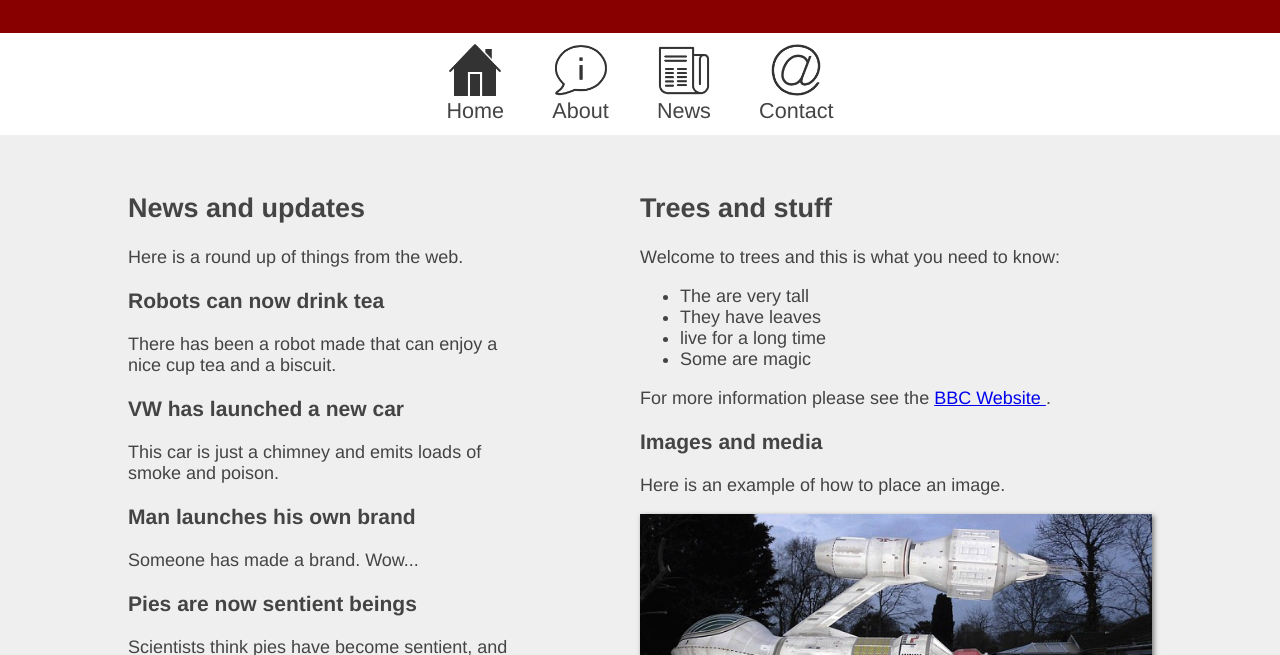
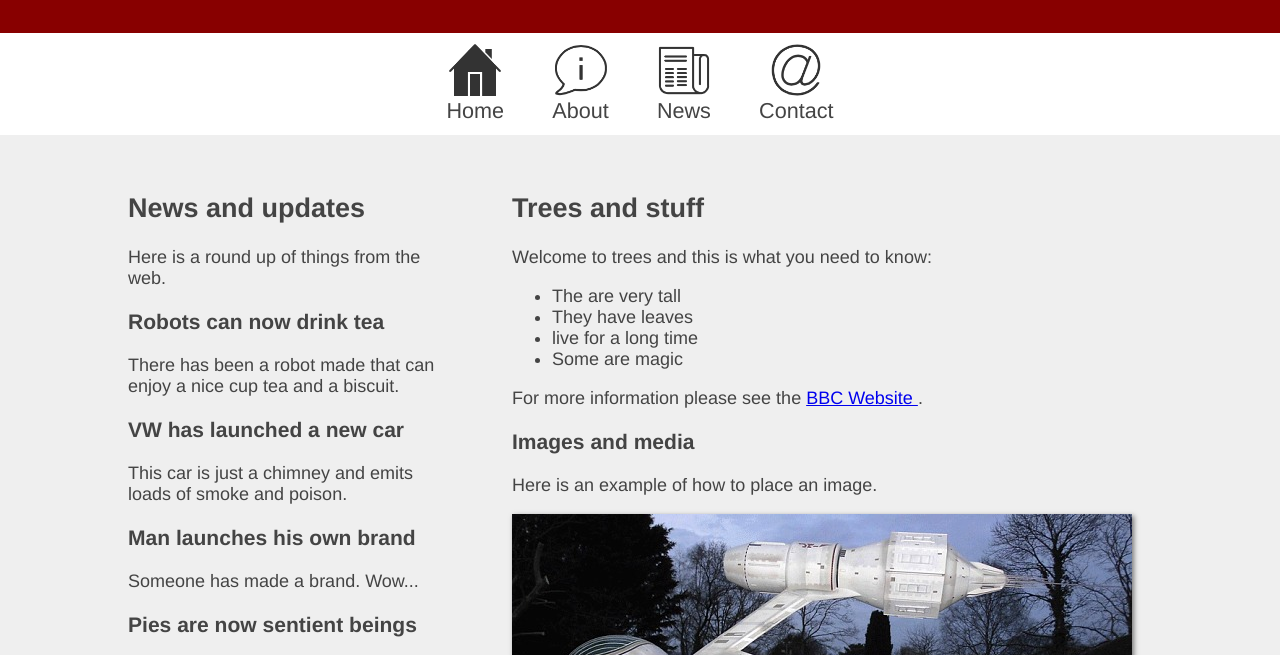
Before and after one commit to GLBaird/haymarketseptember24, a plain HTML site: page work/index.html in a window 1280 px wide. Shown: the part 132-787 px from the top of the page. Drawn offline with Linux system fonts and the light colour scheme.

```diff
--- a/work/css/styles.css
+++ b/work/css/styles.css
@@ -67,13 +67,13 @@ nav a:hover {
 
 article {
     float: right;
-    width: 40%;
+    width: 50%;
     margin: 1em 10% 1em 0;
 }
 
 aside {
     float: left;
-    width: 30%;
+    width: 25%;
     margin: 1em 0 1em 10%;
 }
 
```
Also changed, not shown: About the Videos.txt (added).
